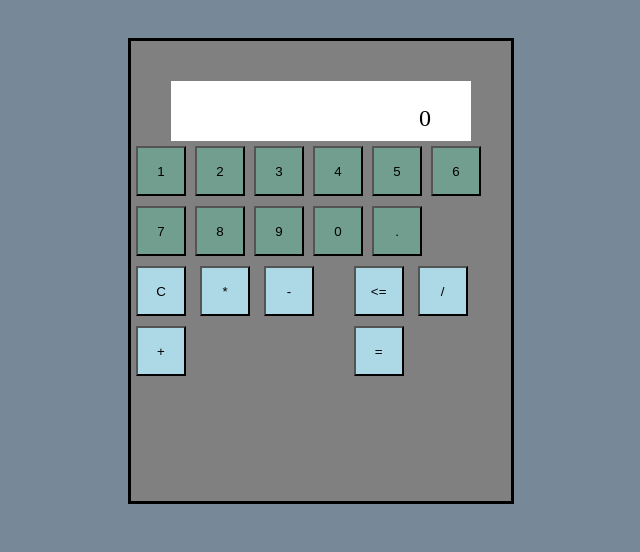
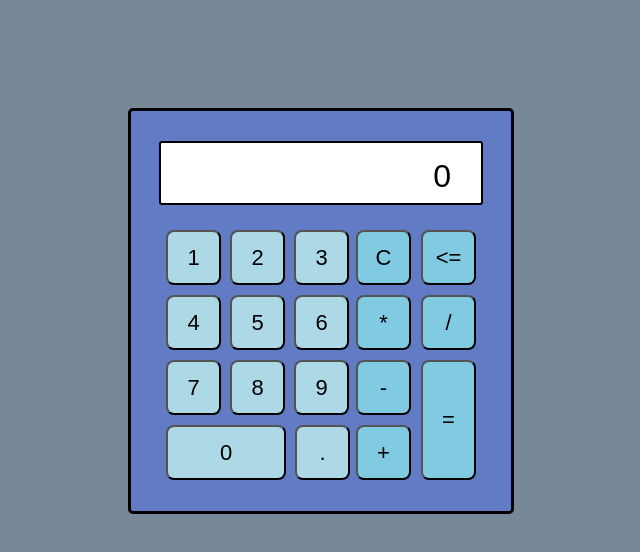
Before and after one commit to gpoderys/calcApp, a plain HTML site: page index.html in a window 1280 px wide. Shown: the whole page, without its empty margins (319-959 px from the left). Drawn offline with Linux system fonts and the light colour scheme.

Commit message:
Changed calculator appearance
change button color
change button size and margin
change calculator color
change button container size and margins

```diff
--- a/styles.css
+++ b/styles.css
@@ -8,58 +8,61 @@ body {
     display: flex;
     flex-direction: column;
     align-items: center;
-    background-color: grey;
+    background-color: rgb(97, 123, 196);
     border: solid black;
     width: 380px;
-    height: 420px;
-    padding-top: 40px;
-    margin: 30px;
+    height: 400px;
+    margin-top: 100px;
+    border-radius: 5px;
 }
 
 .calc-screen {
     background-color: white;
-    width: 300px;
+    border: solid black 2px;
+    width: 320px;
     height: 60px;
     text-align: end;
+    border-radius: 3px;
+    margin-top: 30px;
 }
 
 .calc-display {
-    margin-right: 40px;
-    font-size: 24px;
+    margin: 15px;
+    margin-right: 30px;
+    font-size: 32px;
+    font-family: Arial, Helvetica, sans-serif;
 }
 
-.calc-buttons {
-    justify-content: center;
-    align-items: center;
-    width: 300px;
-    margin-top: 40px;
+.calc-button-container{
+    display: flex;
+    height: 280px;
+    width: 320px;
+    margin-top: 20px;
+    justify-content: space-evenly;
 }
 
 .calc-button {
-    background-color: lightblue;
-    height: 50px;
-    width: 50px;
+    background-color: rgb(128, 202, 226);
+    height: 55px;
+    width: 55px;
     margin: 5px;
+    border-radius: 8px;
+    font-size: 22px;
+    font-family: Arial, Helvetica, sans-serif;
 }
-.top-row {
-    display: flex;
-}
-
-.bottom-row {
-    display: flex;
-    height: 200px;
-    width: 300px;
-}
-
 
 .operation-buttons {
     display: flex;
 }
 
 .number-buttons .calc-button {
-    background-color: rgb(113, 158, 143);
+    background-color: lightblue;
     margin-right: 0;
 }
-.big-button {
-    height: 110px;
+.tall-button {
+    height: 120px;
 }
+
+.long-button {
+    width: 120px;
+}
```
